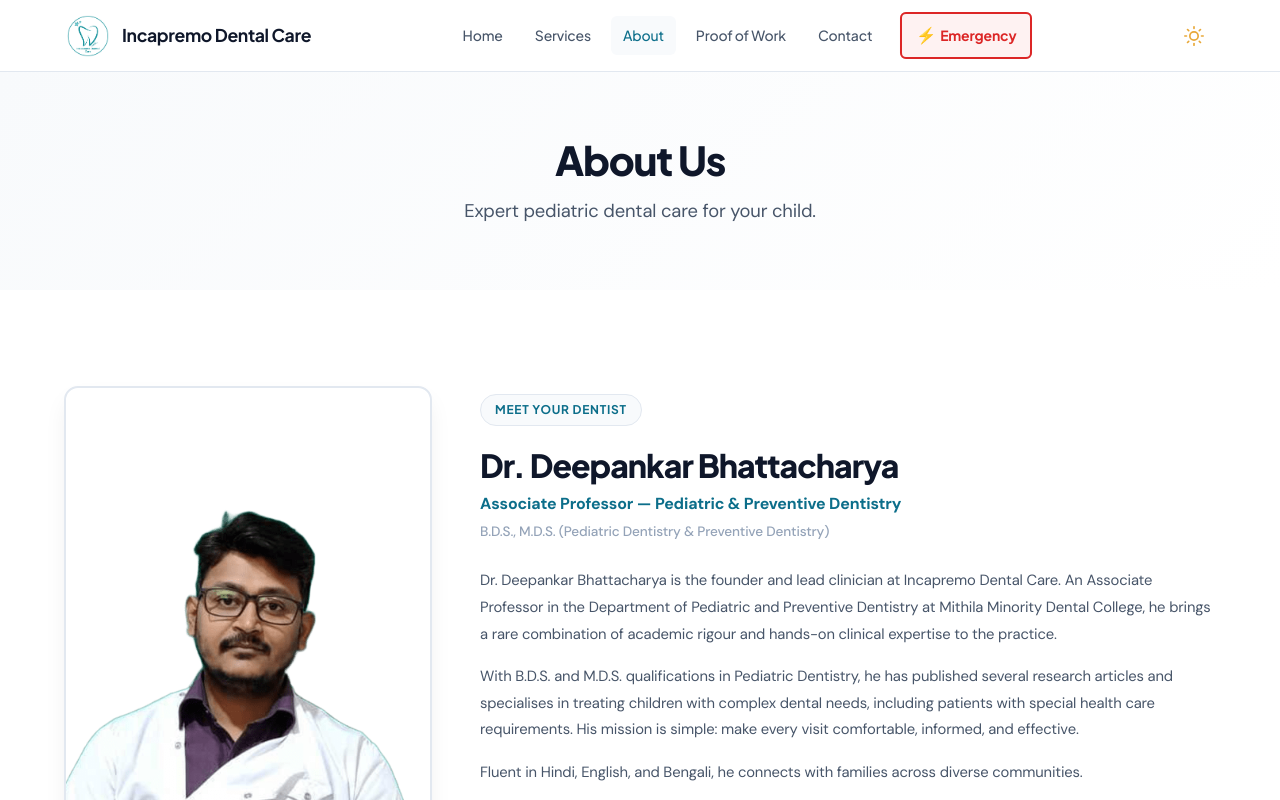
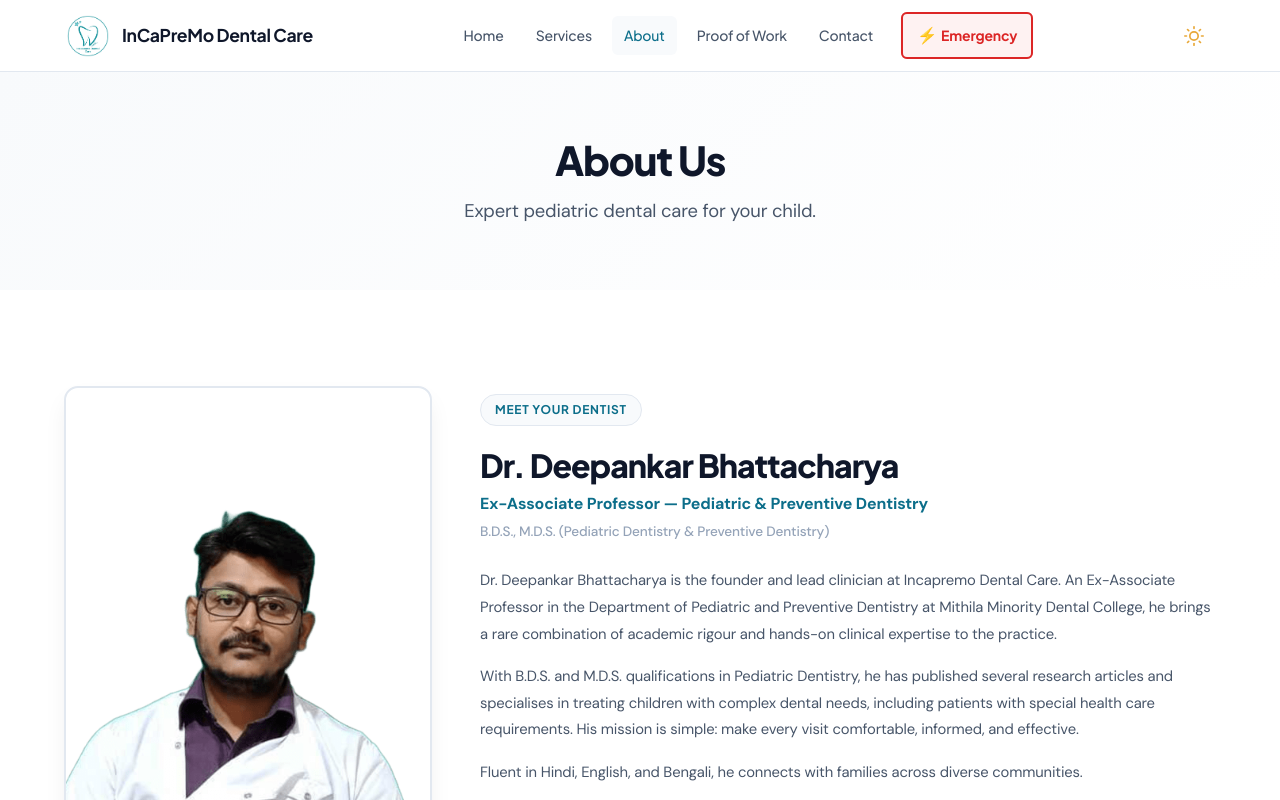
Before and after one commit to biswarup14/DocWebapp, a React (Vite) app: page /about in a window 1280 px wide. Shown: the top 800 px of the page. Built offline with nearby package versions, Linux system fonts and the light colour scheme; no server answers.

Commit message:
ui fixes

```diff
--- a/src/components/Header/Header.jsx
+++ b/src/components/Header/Header.jsx
@@ -38,8 +38,8 @@ export default function Header() {
     <header className={`${styles.header} ${hidden ? styles.headerHidden : ''}`}>
       <div className={`container ${styles.headerInner}`}>
         <Link to="/" className={styles.logo}>
-          <img src="/logo.png" alt="Incapremo Dental Care" className={styles.logoIcon} />
-          <span className={styles.logoText}>Incapremo Dental Care</span>
+          <img src="/logo.png" alt="InCaPreMo Dental Care" className={styles.logoIcon} />
+          <span className={styles.logoText}>InCaPreMo Dental Care</span>
         </Link>
 
         <nav className={`${styles.nav} ${menuOpen ? styles.navOpen : ''}`}>
--- a/src/pages/About/About.jsx
+++ b/src/pages/About/About.jsx
@@ -44,10 +44,10 @@ export default function About() {
             <div className={styles.profileContent}>
               <span className={styles.profileBadge}>Meet Your Dentist</span>
               <h2 className={styles.profileName}>Dr. Deepankar Bhattacharya</h2>
-              <p className={styles.profileRole}>Associate Professor — Pediatric & Preventive Dentistry</p>
+              <p className={styles.profileRole}>Ex-Associate Professor — Pediatric & Preventive Dentistry</p>
               <p className={styles.profileQual}>B.D.S., M.D.S. (Pediatric Dentistry & Preventive Dentistry)</p>
               <p className={styles.profileBio}>
-                Dr. Deepankar Bhattacharya is the founder and lead clinician at Incapremo Dental Care. An Associate Professor in the Department of Pediatric and Preventive Dentistry at Mithila Minority Dental College, he brings a rare combination of academic rigour and hands-on clinical expertise to the practice.
+                Dr. Deepankar Bhattacharya is the founder and lead clinician at Incapremo Dental Care. An Ex-Associate Professor in the Department of Pediatric and Preventive Dentistry at Mithila Minority Dental College, he brings a rare combination of academic rigour and hands-on clinical expertise to the practice.
               </p>
               <p className={styles.profileBio}>
                 With B.D.S. and M.D.S. qualifications in Pediatric Dentistry, he has published several research articles and specialises in treating children with complex dental needs, including patients with special health care requirements. His mission is simple: make every visit comfortable, informed, and effective.
```
